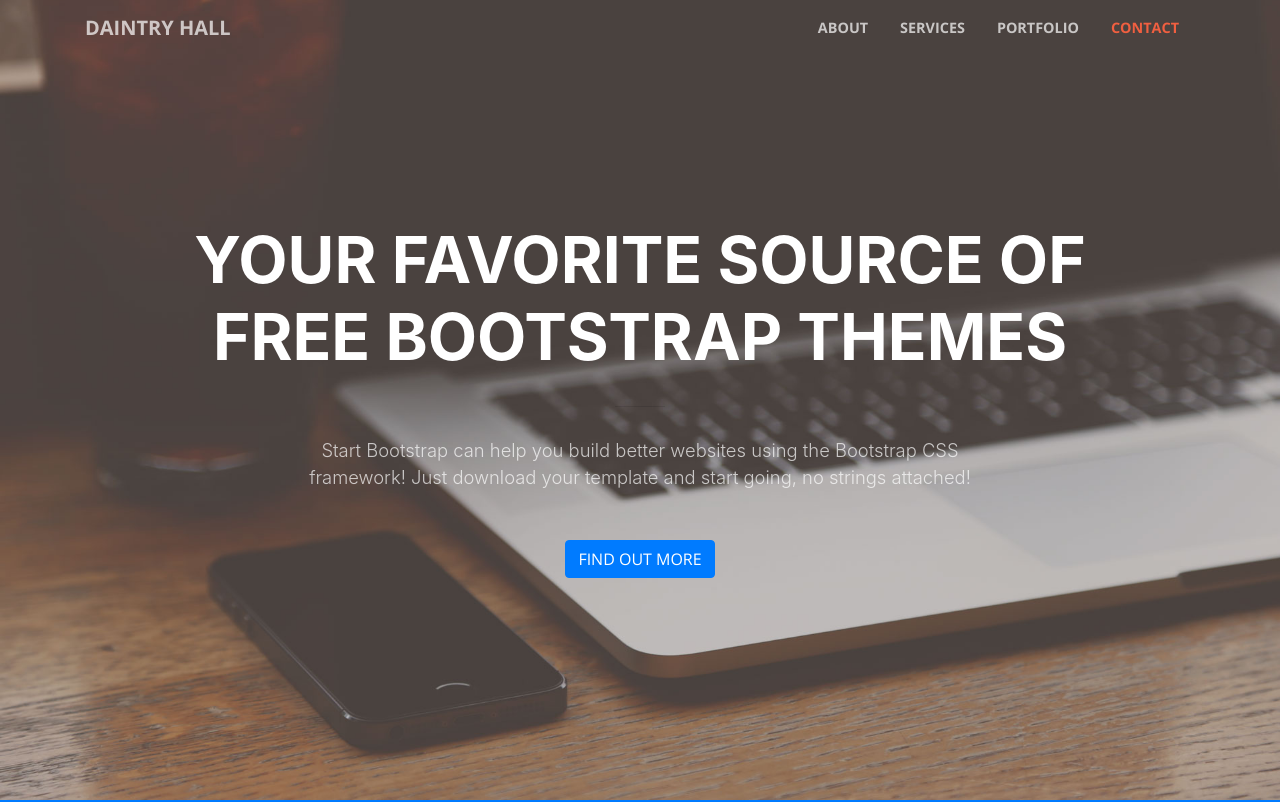
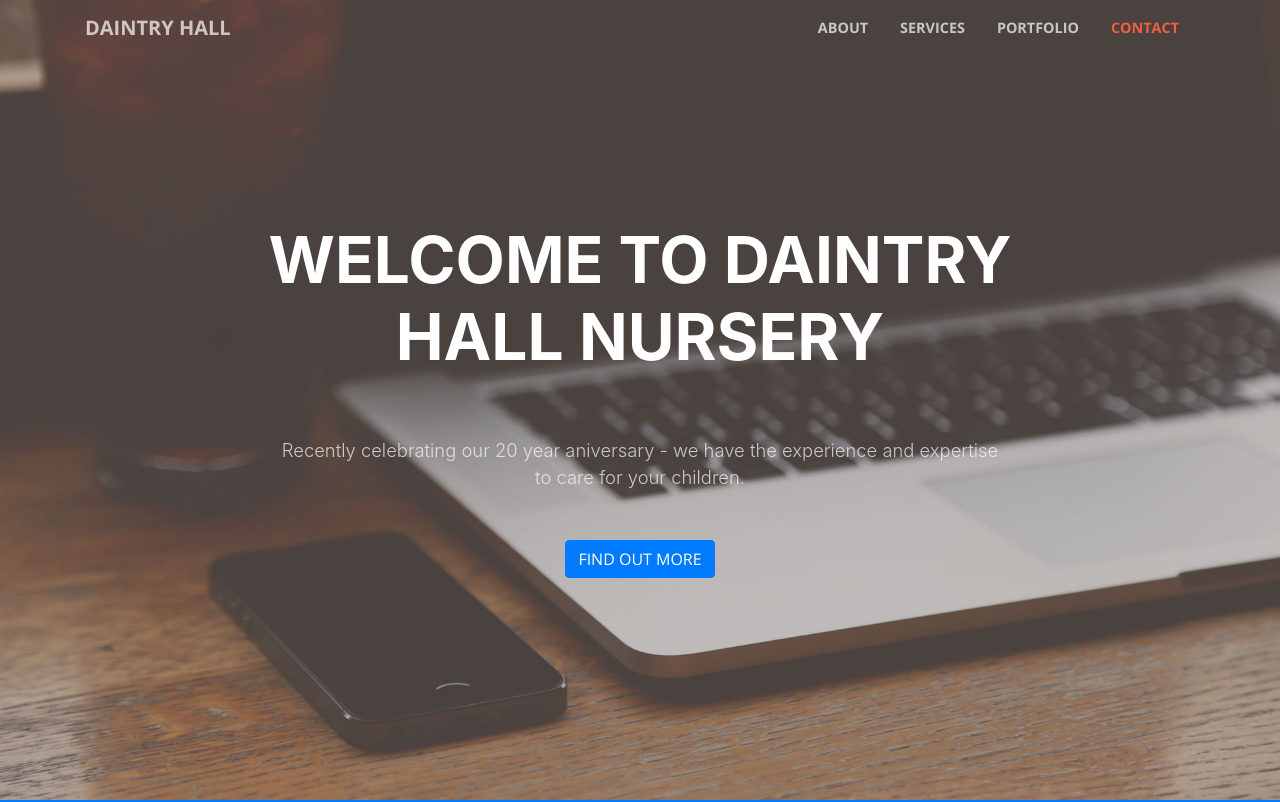
Before and after one commit to robmercer90/robmercer90.github.io, a website with bundled scripts: page index.html in a window 1280 px wide. Shown: the top 802 px of the page. Built offline with nearby package versions, Linux system fonts and the light colour scheme.

Commit message:
change welcome message

```diff
--- a/index.html
+++ b/index.html
@@ -59,12 +59,12 @@
       <div class="row">
         <div class="col-lg-10 mx-auto">
           <h1 class="text-uppercase">
-            <strong>Your Favorite Source of Free Bootstrap Themes</strong>
+            <strong>Welcome to Daintry Hall Nursery</strong>
           </h1>
           <hr>
         </div>
         <div class="col-lg-8 mx-auto">
-          <p class="text-faded mb-5">Start Bootstrap can help you build better websites using the Bootstrap CSS framework! Just download your template and start going, no strings attached!</p>
+          <p class="text-faded mb-5">Recently celebrating our 20 year aniversary - we have the experience and expertise to care for your children.</p>
           <a class="btn btn-primary btn-xl js-scroll-trigger" href="#about">Find Out More</a>
         </div>
       </div>
```
